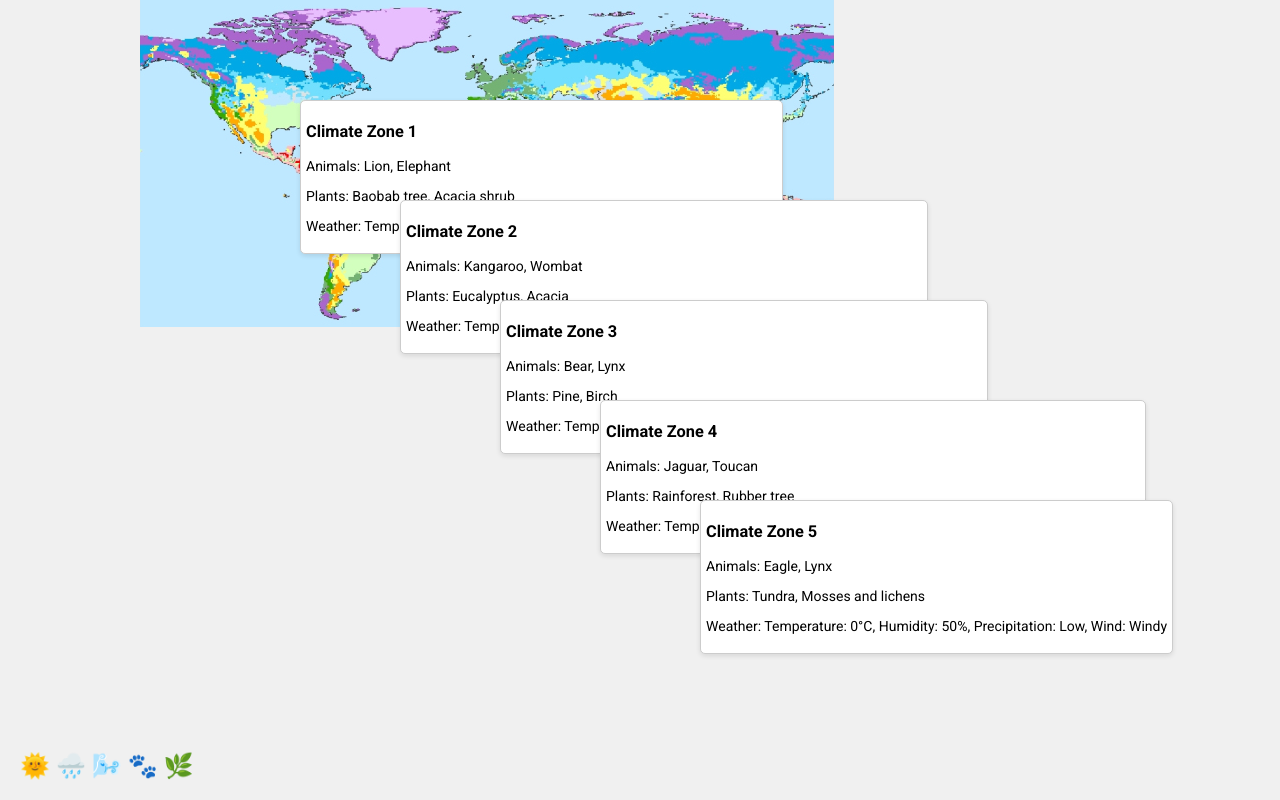
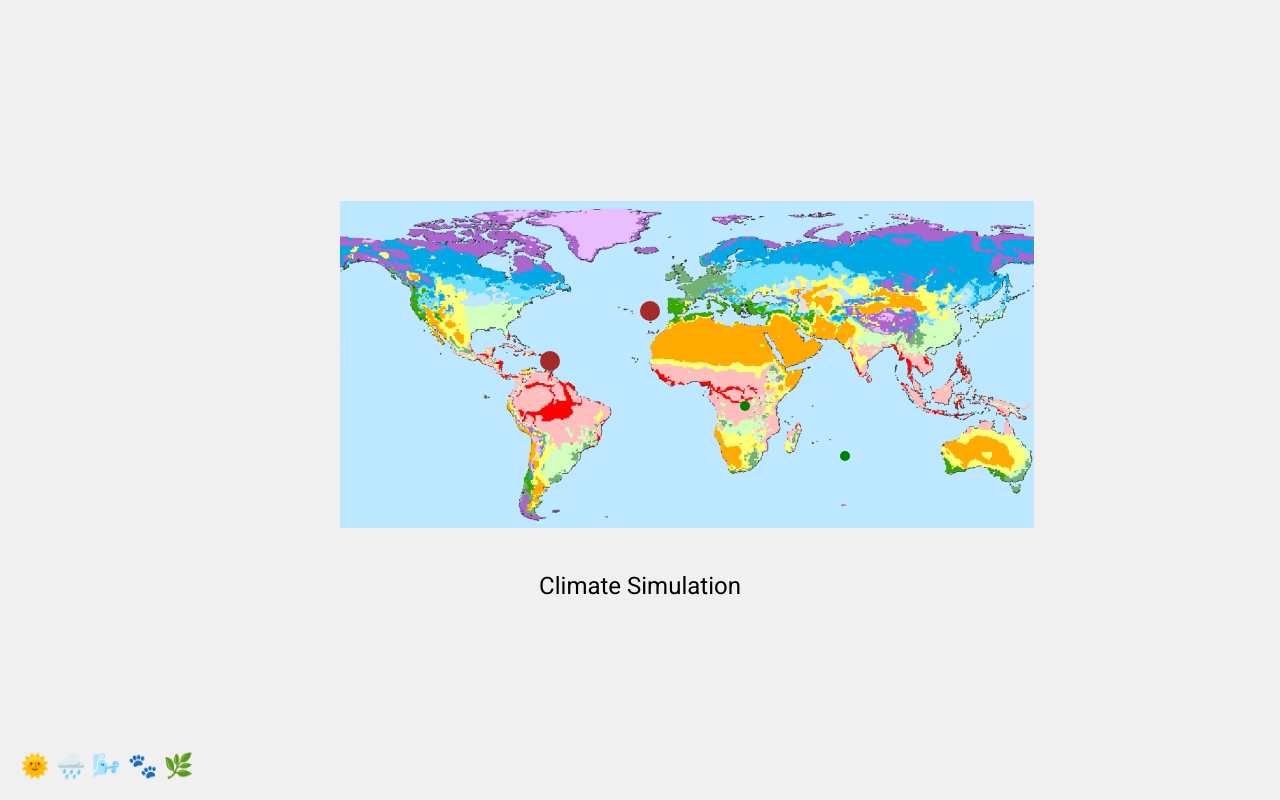
Before and after one commit to Tingedx/symulation, a plain HTML site: page index.html in a window 1280 px wide. Drawn offline with Linux system fonts and the light colour scheme.

Commit message:
Update index.html

```diff
--- a/index.html
+++ b/index.html
@@ -3,7 +3,7 @@
 <head>
     <meta charset="UTF-8">
     <meta name="viewport" content="width=device-width, initial-scale=1.0">
-    <title>Climate Zones</title>
+    <title>Climate Simulation</title>
     <link href="https://fonts.googleapis.com/css2?family=Roboto:wght@400;700&display=swap" rel="stylesheet">
     <style>
         body {
@@ -11,30 +11,46 @@
             margin: 0;
             padding: 0;
             background-color: #f0f0f0;
+            display: flex;
+            flex-direction: column;
+            justify-content: center;
+            align-items: center;
+            height: 100vh;
+        }
+
+        #map-container {
+            position: relative;
+            display: flex;
+            justify-content: center;
+            align-items: center;
+            margin-bottom: 20px;
         }
 
         #map {
-            width: 1000px;
-            margin: 0 auto;
-            display: block;
+            width: 600px;
+            height: auto;
         }
 
-        .zone {
+        .animal {
             position: absolute;
-            font-size: 14px;
-            padding: 5px;
-            background-color: #fff;
-            border: 1px solid #ccc;
-            border-radius: 5px;
-            box-shadow: 0px 2px 5px rgba(0, 0, 0, 0.1);
-            z-index: 1;
+            width: 20px;
+            height: 20px;
+            background-color: brown;
+            border-radius: 50%;
         }
 
-        .zone1 { top: 100px; left: 300px; }
-        .zone2 { top: 200px; left: 400px; }
-        .zone3 { top: 300px; left: 500px; }
-        .zone4 { top: 400px; left: 600px; }
-        .zone5 { top: 500px; left: 700px; }
+        .plant {
+            position: absolute;
+            width: 10px;
+            height: 10px;
+            background-color: green;
+            border-radius: 50%;
+        }
+
+        .simulation-title {
+            font-size: 24px;
+            margin-top: 20px;
+        }
 
         .signature {
             font-size: 24px;
@@ -45,41 +61,20 @@
     </style>
 </head>
 <body>
-    <div id="map">
-        <!-- Tutaj znajdzie się mapa świata -->
-        <img src="world_map.png" alt="World Map">
-        <!-- Każda strefa klimatyczna będzie oznaczona przez div o klasie 'zone' -->
-        <div class="zone zone1">
-            <h3>Climate Zone 1</h3>
-            <p>Animals: Lion, Elephant</p>
-            <p>Plants: Baobab tree, Acacia shrub</p>
-            <p>Weather: Temperature: 30°C, Humidity: 80%, Precipitation: Low, Wind: Gentle</p>
-        </div>
-        <div class="zone zone2">
-            <h3>Climate Zone 2</h3>
-            <p>Animals: Kangaroo, Wombat</p>
-            <p>Plants: Eucalyptus, Acacia</p>
-            <p>Weather: Temperature: 25°C, Humidity: 70%, Precipitation: Medium, Wind: Moderate</p>
-        </div>
-        <div class="zone zone3">
-            <h3>Climate Zone 3</h3>
-            <p>Animals: Bear, Lynx</p>
-            <p>Plants: Pine, Birch</p>
-            <p>Weather: Temperature: 15°C, Humidity: 60%, Precipitation: High, Wind: Strong</p>
-        </div>
-        <div class="zone zone4">
-            <h3>Climate Zone 4</h3>
-            <p>Animals: Jaguar, Toucan</p>
-            <p>Plants: Rainforest, Rubber tree</p>
-            <p>Weather: Temperature: 25°C, Humidity: 90%, Precipitation: Very high, Wind: Very strong</p>
-        </div>
-        <div class="zone zone5">
-            <h3>Climate Zone 5</h3>
-            <p>Animals: Eagle, Lynx</p>
-            <p>Plants: Tundra, Mosses and lichens</p>
-            <p>Weather: Temperature: 0°C, Humidity: 50%, Precipitation: Low, Wind: Windy</p>
+    <div id="map-container">
+        <div id="map">
+            <!-- Tutaj znajdzie się mapa świata -->
+            <img src="world_map.png" alt="World Map">
+
+            <!-- Zwierzęta i rośliny -->
+            <div class="animal" style="top: 100px; left: 300px;"></div>
+            <div class="animal" style="top: 150px; left: 200px;"></div>
+            <div class="plant" style="top: 200px; left: 400px;"></div>
+            <div class="plant" style="top: 250px; left: 500px;"></div>
         </div>
     </div>
+
+    <div class="simulation-title">Climate Simulation</div>
 
     <div class="signature">
         <span>🌞</span> <span>🌧️</span> <span>🌬️</span> <span>🐾</span> <span>🌿</span>
```
